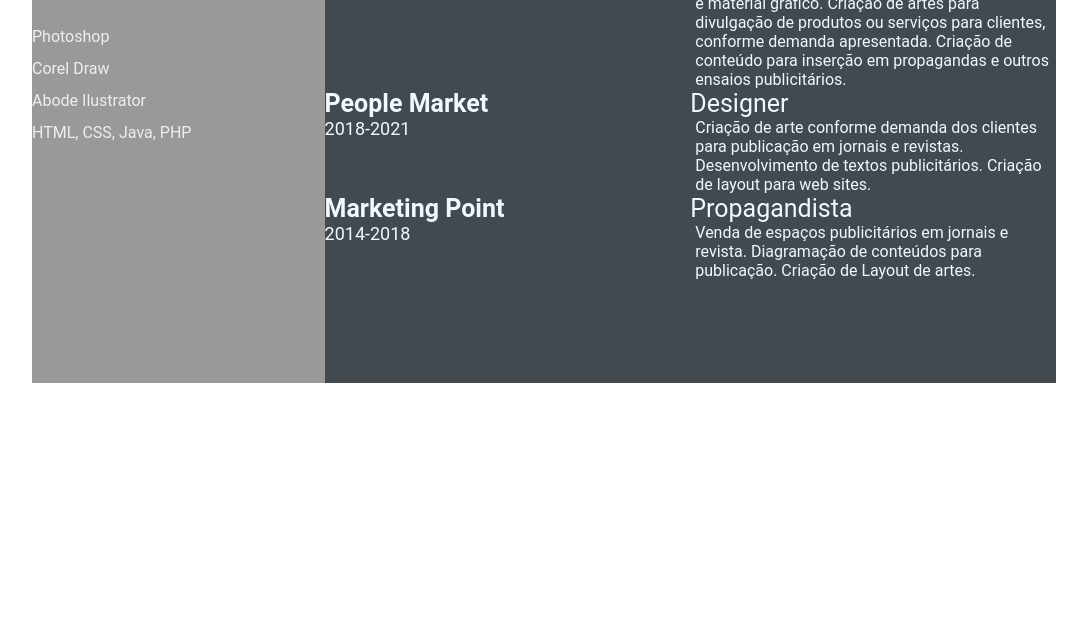
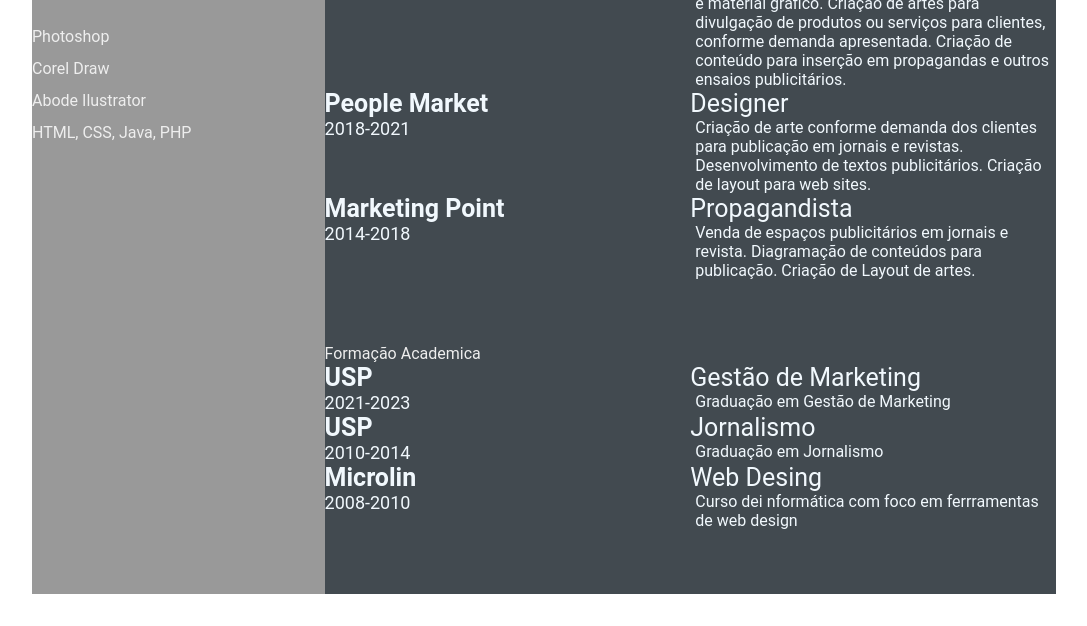
Before and after one commit to lucasasantos92/lucasasantos92.github.io, a plain HTML site: page index.html in a window 1280 px wide. Shown: the part 449-1075 px from the top of the page, without its empty margins (96-1183 px from the left). Before the commit the page ends 864 px from the top, so only its background shows below. Drawn offline with Linux system fonts and the light colour scheme.

Commit message:
add formacao (#4)

```diff
--- a/index.html
+++ b/index.html
@@ -1,5 +1,6 @@
 <!doctype html>
 <html lang="en">
+
 <head>
     <meta charset="UTF-8">
     <meta http-equiv="X-UA-Compatible" content="IE=edge">
@@ -7,6 +8,7 @@
     <title>Pedro Coelho CV</title>
     <link rel="stylesheet" href="style.css">
 </head>
+
 <body>
     <main class="resume-contents">
         <section class="left-section">
@@ -28,23 +30,33 @@
                 <div class="skills">
                     <p class="left-title">Skills</p>
                     <ul>
-                        <li><p>Photoshop</p></li>
-                        <li><p>Corel Draw</p></li>
-                        <li><p>Abode Ilustrator</p></li>
-                        <li><p>HTML, CSS, Java, PHP</p></li>
+                        <li>
+                            <p>Photoshop</p>
+                        </li>
+                        <li>
+                            <p>Corel Draw</p>
+                        </li>
+                        <li>
+                            <p>Abode Ilustrator</p>
+                        </li>
+                        <li>
+                            <p>HTML, CSS, Java, PHP</p>
+                        </li>
                     </ul>
                 </div>
             </section>
         </section>
         <section class="right-section">
-                <div class ="right-section-contents">
+            <div class="right-section-contents">
                 <section class="about gap">
                     <div class="right-title">Sobre mim</div>
                     <p class="about-me-contents">
                         Olá Sou o Pedro Coelho<br>
                         <br>Nasci em São Paulo, tenho 33 anos, e possuo mais 15 anos de experiencia em Web Designers
-                            <br><br> Quais são minhas Competência: Tenho conhecimento em photshop todas as versões, corel draw todas as versões. Além de conhecimento em linguagens de programação.
-                            <br> Tenho conhecimento em softwares de renderização de imagnes para construção civil, exempol REvit, Skechtchup.
+                        <br><br> Quais são minhas Competência: Tenho conhecimento em photshop todas as versões, corel
+                        draw todas as versões. Além de conhecimento em linguagens de programação.
+                        <br> Tenho conhecimento em softwares de renderização de imagnes para construção civil, exempol
+                        REvit, Skechtchup.
                     </p>
                 </section>
             </div>
@@ -58,8 +70,10 @@
                     <div class="exper-right">
                         <p class="exp-position">Criador de conteúdo</p>
                         <p class="exp-desc">
-                            Criaçaão de gestão de marca para nosso clientes, tais como criação de paletas de cores, logomarca e material gráfico.
-                            Criação de artes para divulgação de produtos ou serviços para clientes, conforme demanda apresentada.
+                            Criaçaão de gestão de marca para nosso clientes, tais como criação de paletas de cores,
+                            logomarca e material gráfico.
+                            Criação de artes para divulgação de produtos ou serviços para clientes, conforme demanda
+                            apresentada.
                             Criação de conteúdo para inserção em propagandas e outros ensaios publicitários.
                         </p>
                     </div>
@@ -89,6 +103,40 @@
                     </div>
                 </div>
             </section>
+            <section class="education gap">
+                <div class="right-title">Formação Academica</div>
+                <div class="education-contents">
+                <div class="education-left">
+                    <p class="education-school-name">USP</p>
+                    <p class="educationp-time-period">2021-2023</p>
+                </div>
+                <div class="education-right">
+                    <p class="education-subject">Gestão de Marketing</p>
+                    <p class="education-desc">
+                        Graduação em Gestão de Marketing
+                    </p>
+                </div>
+                <div class="education-left">
+                    <p class="education-school-name">USP</p>
+                    <p class="educationp-time-period">2010-2014</p>
+                </div>
+                <div class="education-right">
+                    <p class="education-subject">Jornalismo</p>
+                    <p class="education-desc">
+                        Graduação em Jornalismo
+                    </p>
+                </div>
+                <div class="education-left">
+                    <p class="education-school-name">Microlin</p>
+                    <p class="educationp-time-period">2008-2010</p>
+                </div>
+                <div class="education-right">
+                    <p class="education-subject">Web Desing</p>
+                    <p class="education-desc">
+                        Curso dei nformática com foco em ferrramentas de web design
+                    </p>
+             </div>
+            </section>
         </section>
     </main>
 </body>
```
Lines whose indentation alone changed are shown as unchanged.
